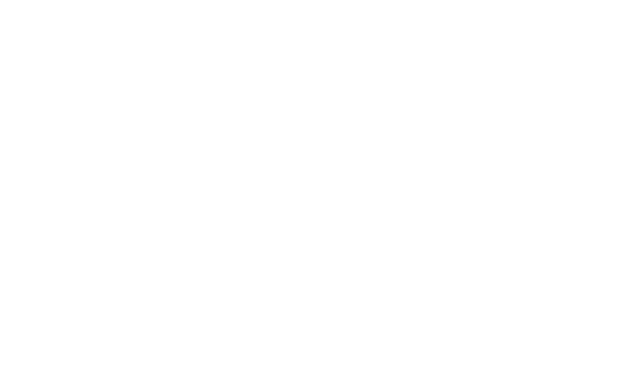
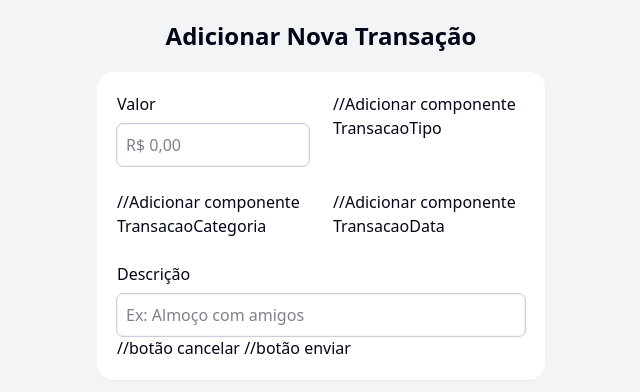
Before and after one commit to Lucasmenezes08/carteiraDigital, a React (Vite) app in the folder carteiradigital/: page /addtransacao in a window 1280 px wide. Before the commit this address had no page. Shown: the top 392 px of the page, without its empty margins (319-959 px from the left). Built offline with nearby package versions, Linux system fonts and the light colour scheme.

Commit message:
:construction: Feat: Construindo componente Transacao.

```diff
--- a/carteiradigital/src/App.tsx
+++ b/carteiradigital/src/App.tsx
@@ -1,5 +1,6 @@
 import {Routes , Route} from 'react-router-dom'
 import PainelPrincipal from './routers/PainelPrincipal'
+import PainelTransacao from './routers/PainelTransacao'
 
 function App() {
   return (
@@ -7,6 +8,7 @@
         <Route path='/' element={<PainelPrincipal/>}>
 
         </Route>
+        <Route path='/addtransacao' element={<PainelTransacao/>}/>
     </Routes>
   )
 }
--- /dev/null
+++ b/carteiradigital/src/components/common/modal/ModalAddTransacao.tsx
@@ -0,0 +1,7 @@
+export default function ModalAddTransacao (){
+    return (
+        <section>
+
+        </section>
+    )
+}
--- a/carteiradigital/src/components/layout/SidebarLayout.tsx
+++ b/carteiradigital/src/components/layout/SidebarLayout.tsx
@@ -9,7 +9,7 @@
   return (
     <SidebarProvider defaultOpen>
       <SidebarPainel/>
-      <main className="w-full h-screen bg-gray-100">
+      <main className="font-sans antialiased w-full h-screen bg-gray-100">
         <SidebarTrigger/>
         {children}
       </main>
--- /dev/null
+++ b/carteiradigital/src/routers/PainelTransacao.tsx
@@ -0,0 +1,41 @@
+export default function PainelTransacao (){
+
+    return (
+        <section className="w-full h-screen flex flex-col items-center justify-start pt-5 gap-5 bg-gray-100">
+            <h1 className="text-2xl font-bold">Adicionar Nova Transação</h1>
+            <form className=" bg-white rounded-2xl p-5 shadow-2xs w-[35%]">
+                <section className="grid grid-cols-2 gap-6">
+                    <section className="flex flex-col gap-2">
+                        <label>Valor</label>
+                        <input type="text" placeholder="R$ 0,00" className={`border border-gray-100 rounded-sm outline p-2`}/>
+                    </section>
+
+                    <section>
+                        <label></label>
+                        //Adicionar componente TransacaoTipo
+                    </section>
+
+                    <section>
+                        <label></label>
+                        //Adicionar componente TransacaoCategoria
+                    </section>
+
+                    <section>
+                        <label></label>
+                        //Adicionar componente TransacaoData
+                    </section>
+
+                    <section className="flex flex-col col-span-2 gap-2">
+                        <label>Descrição</label>
+                        <input type="text" placeholder="Ex: Almoço com amigos" className={`border border-gray-100 rounded-sm outline p-2`}/>
+                    </section>
+                </section>
+
+                <section>
+                    //botão cancelar
+                    //botão enviar
+                </section>
+            </form>
+        </section>
+    )
+}
```
